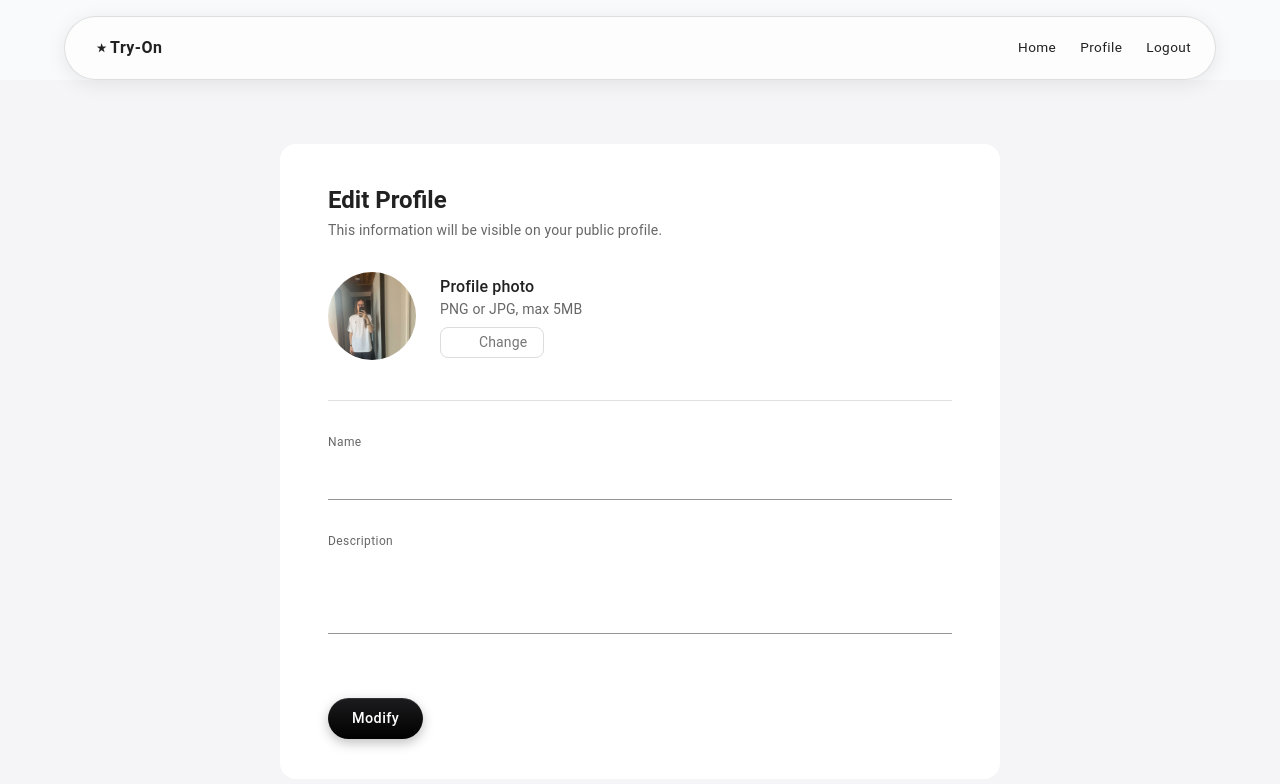
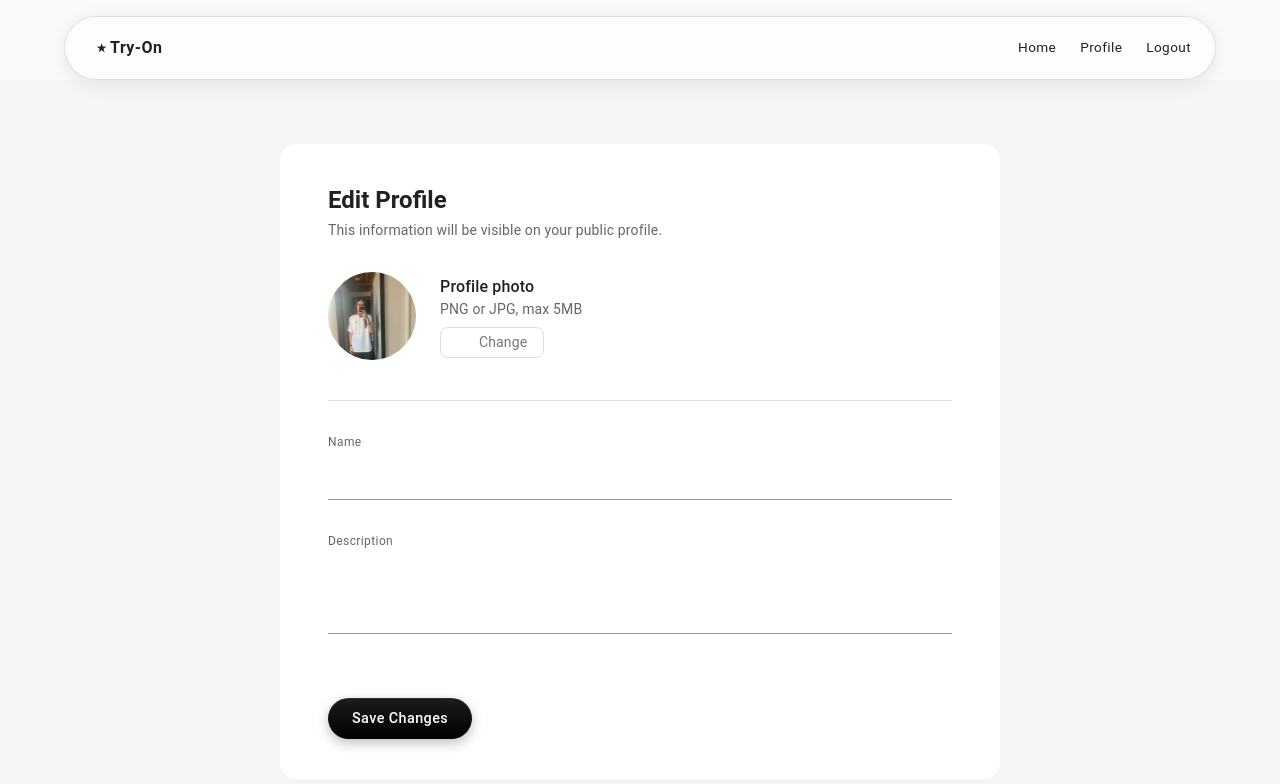
Before and after one commit to Jeanaguilarmena/Try-on, a React (Vite) app in the folder frontend/: page /home/profile/edit in a window 1280 px wide. Shown: the top 784 px of the page. Built offline with nearby package versions, Linux system fonts and the light colour scheme; no server answers; sample sign-in values are in the browser's storage; some icons are missing.

Commit message:
Add tankstack query to avoid fetching user data every time

```diff
--- a/frontend/package.json
+++ b/frontend/package.json
@@ -13,6 +13,7 @@
     "@emotion/styled": "^11.14.1",
     "@mui/icons-material": "^7.3.6",
     "@mui/material": "^7.3.6",
+    "@tanstack/react-query": "^5.90.20",
     "firebase": "^12.8.0",
     "react": "^18.2.0",
     "react-dom": "^18.2.0",
--- a/frontend/src/App.jsx
+++ b/frontend/src/App.jsx
@@ -1,5 +1,6 @@
 import React from "react";
 import { Route, Routes, BrowserRouter } from "react-router-dom";
+import { QueryClient, QueryClientProvider } from "@tanstack/react-query";
 import MainPage from "./pages/mainPage/mainPage";
 import HeaderPage from "./pages/header/headerPage";
 import LoginPage from "./pages/loginPage/loginPage";
@@ -9,7 +10,9 @@ import ProfilePage from "./pages/profilePage/profilePage";
 import EditProfilePage from "./pages/editProfilePage/editProfilePage";
 
 function App() {
+  const queryClient = new QueryClient();
   return (
+    <QueryClientProvider client={queryClient}>
       <BrowserRouter>
         <AuthProvider>
           <Routes>
@@ -31,6 +34,7 @@ function App() {
           </Routes>
         </AuthProvider>
       </BrowserRouter>
+    </QueryClientProvider>
   );
 }
 
--- /dev/null
+++ b/frontend/src/api/user.api.js
@@ -0,0 +1,18 @@
+export async function fetchUserProfile(user) {
+    if (!user) {
+        throw new Error("No user provided");
+    }
+
+    const token = await user.getIdToken();
+
+    const res = await fetch("http://localhost:3000/api/users/me", {
+        headers: {
+            Authorization: `Bearer ${token}`,
+        }
+    })
+    if (!res.ok) {
+        throw new Error("Failed to fetch user profile");
+    }
+    const data = await res.json();
+    return data;
+}
--- a/frontend/src/components/editProfile/editProfile.jsx
+++ b/frontend/src/components/editProfile/editProfile.jsx
@@ -12,8 +12,10 @@ import {
 import PhotoCameraOutlinedIcon from "@mui/icons-material/PhotoCameraOutlined";
 import { useAuth } from "../../context/authContext";
 import image from "../../../assets/generatedImage.png";
+import { useMutation, useQueryClient } from "@tanstack/react-query";
 
 function EditProfile() {
+  const queryClient = useQueryClient();
   const [form, setForm] = useState({
     name: "",
     description: "",
@@ -22,6 +24,8 @@ function EditProfile() {
   const { user } = useAuth();
 
   useEffect(() => {
+    if (!user) return;
+
     async function fetchUserProfile() {
       const token = await user.getIdToken();
       const res = await fetch("http://localhost:3000/api/users/me", {
@@ -42,8 +46,8 @@ function EditProfile() {
     fetchUserProfile();
   }, [user]);
 
-  async function handleSubmit() {
-    try {
+  const updateProfileMutation = useMutation({
+    mutationFn: async () => {
       const token = await user.getIdToken();
       const res = await fetch("http://localhost:3000/api/users/me", {
         method: "PATCH",
@@ -61,11 +65,15 @@ function EditProfile() {
         throw new Error("Failed to update profile");
       }
 
-      const data = await res.json();
-      console.log("Profile updated:", data);
-    } catch (error) {
-      console.error("Error updating profile:", error);
-    }
+      return res.json();
+    },
+    onSuccess: () => {
+      queryClient.invalidateQueries({ queryKey: ["userProfile", user?.uid] });
+    },
+  });
+
+  async function handleSubmit() {
+    updateProfileMutation.mutate();
   }
 
   return (
@@ -198,6 +206,7 @@ function EditProfile() {
           >
             <Button
               onClick={handleSubmit}
+              disabled={updateProfileMutation.isLoading}
               sx={{
                 px: 3,
                 py: 1,
@@ -224,7 +233,7 @@ function EditProfile() {
                 },
               }}
             >
-              Modify
+              {updateProfileMutation.isLoading ? "Saving..." : "Save Changes"}
             </Button>
           </Box>
         </Box>
--- a/frontend/src/components/profile/profile.jsx
+++ b/frontend/src/components/profile/profile.jsx
@@ -1,12 +1,13 @@
-import React, { useEffect, useState } from "react";
+import React from "react";
 import { Avatar, Box, Button, Card, Typography } from "@mui/material";
 import image from "../../../assets/generatedImage.png";
 import ImagesGrid from "../imagesGrid/imagesGrid";
 import { useAuth } from "../../context/authContext";
 import { useNavigate } from "react-router-dom";
+import { useQuery } from "@tanstack/react-query";
+import { fetchUserProfile } from "../../api/user.api";
 
 function Profile() {
-  const [userProfile, setUserProfile] = useState(null);
   const { user } = useAuth();
   const navigate = useNavigate();
 
@@ -14,22 +15,27 @@ function Profile() {
     navigate("edit");
   }
 
-  useEffect(() => {
-    async function fetchUserProfile() {
-      const token = await user.getIdToken();
+  const {
+    data: userProfile,
+    isLoading,
+    isError,
+  } = useQuery({
+    queryKey: ["userProfile", user?.uid],
+    queryFn: () => fetchUserProfile(user),
+    enabled: !!user,
+  });
 
-      const res = await fetch("http://localhost:3000/api/users/me", {
-        headers: {
-          Authorization: `Bearer ${token}`,
-        },
-      });
-      const data = await res.json();
-      setUserProfile(data);
-      console.log("User profile data:", data);
-    }
+  if (isLoading) {
+    return <Box sx={{ p: 4 }}>👤 Loading profile...</Box>;
+  }
 
-    fetchUserProfile();
-  }, [user]);
+  if (isError) {
+    return <Box sx={{ p: 4, color: "red" }}>Error loading profile</Box>;
+  }
+
+  if (!userProfile) {
+    return <Box sx={{ p: 4 }}>👤 Loading profile...</Box>;
+  }
 
   return (
     <Box
@@ -84,7 +90,7 @@ function Profile() {
                 lineHeight: 1.2,
               }}
             >
-              {userProfile ? userProfile.name : "Loading..."}
+              {userProfile.name}
             </Typography>
 
             <Typography
@@ -94,7 +100,7 @@ function Profile() {
                 mt: 0.5,
               }}
             >
-              {userProfile ? userProfile.description : "Loading..."}
+              {userProfile.description}
             </Typography>
           </Box>
         </Box>
```
Also changed, not shown: 1 other file (tests, documents, lock files or other folders). Lines whose indentation alone changed are shown as unchanged.
